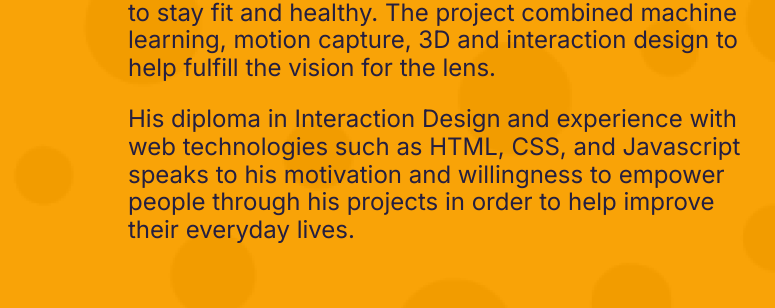
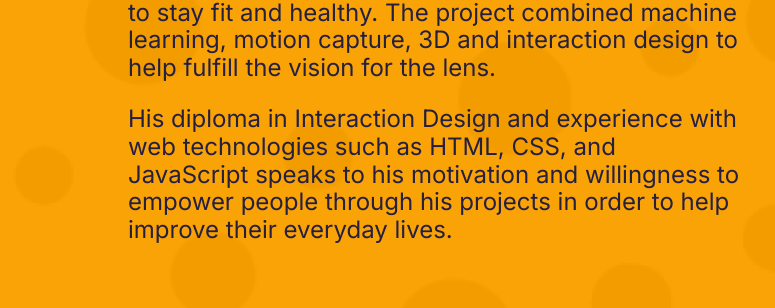
Before and after one commit to eraynai/Frontend-Portfolio---Pre-Eleventy, a plain HTML site: page about.html in a window 1280 px wide. Shown: the part 465-773 px from the top of the page, 0-775 px from the left. Drawn offline with Linux system fonts and the light colour scheme.

Commit message:
change to text

```diff
--- a/about.html
+++ b/about.html
@@ -50,7 +50,7 @@
             </p>
             <p>
               His diploma in Interaction Design and experience with web technologies
-              such as HTML, CSS, and Javascript speaks to his motivation and
+              such as HTML, CSS, and JavaScript speaks to his motivation and
               willingness to empower people through his projects in order to
               help improve their everyday lives.
             </p>
```
